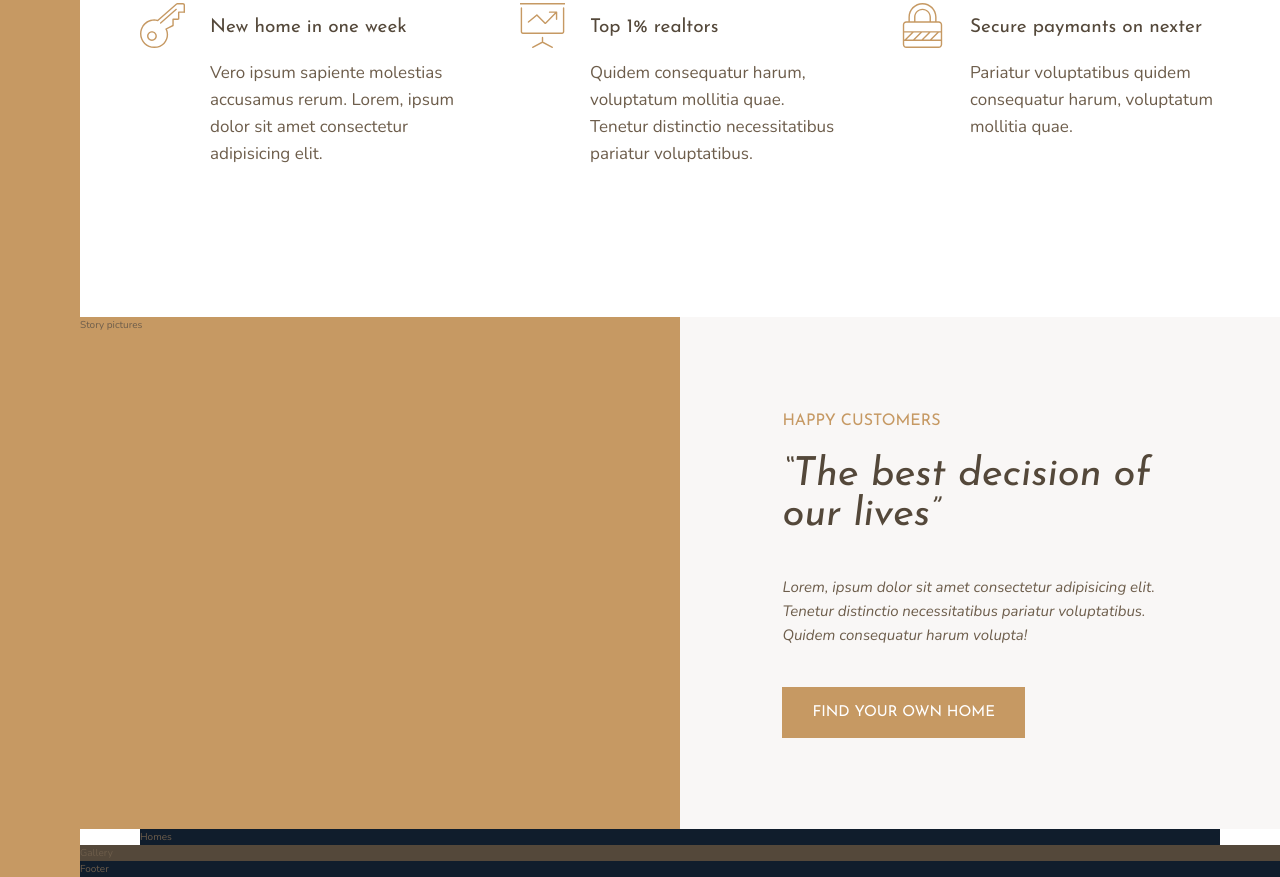
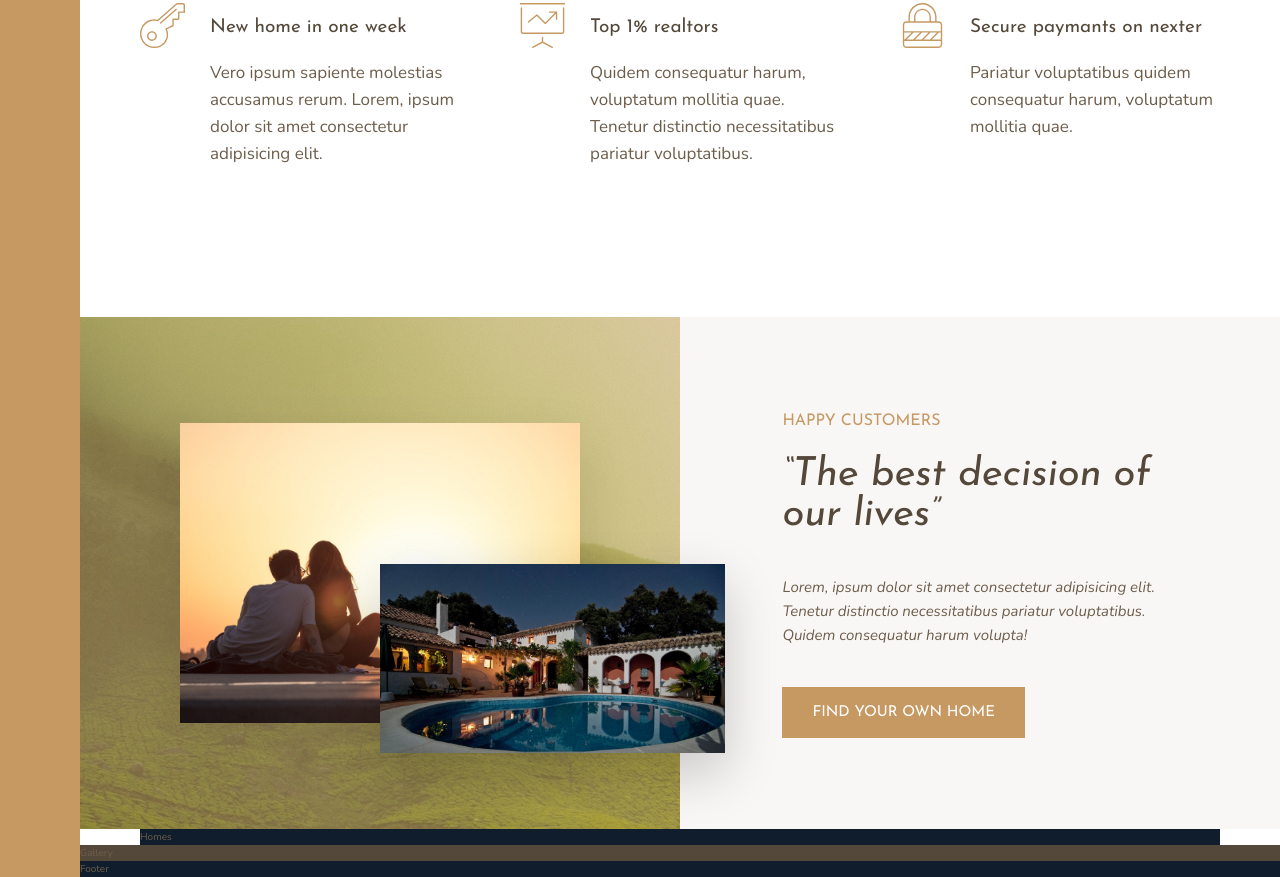
Before and after one commit to monika-lenartowicz/nexter, a website: page index.html in a window 1280 px wide. Shown: the part 991-1868 px from the top of the page. Drawn offline with nearby package versions, Linux system fonts and the light colour scheme.

Commit message:
added images to story pictures in html and style for it

```diff
--- a/index.html
+++ b/index.html
@@ -87,7 +87,8 @@
     </section>
 
     <div class="story__pictures">
-        Story pictures
+        <img class="story__image--1" src="/img/story-1.jpeg" alt="Couple with new house"></img>
+        <img class="story__image--2" src="/img/story-2.jpeg" alt="New house"></img>
     </div>
 
     <div class="story__content">
--- a/sass/_story.scss
+++ b/sass/_story.scss
@@ -2,6 +2,27 @@
 	&__pictures {
 		background-color: $color-primary;
 		grid-column: full-start / column-end 4;
+		background-image: linear-gradient(rgba($color-primary, 0.5), rgba($color-primary, 0.5)), url(../img/back.jpg);
+
+		display: grid;
+		grid-template-columns: repeat(6, 1fr);
+		grid-template-rows: repeat(6, 1fr);
+		align-items: center;
+	}
+
+	&__image--1 {
+		width: 100%;
+		grid-row: 2 / 6;
+		grid-column: 2 / 6;
+		box-shadow: 0 2rem 5rem rgba(#000, 0.1);
+	}
+
+	&__image--2 {
+		width: 115%;
+		grid-column: 4 / 7;
+		grid-row: 4 / 6;
+		z-index: 20;
+		box-shadow: 0 2rem 5rem rgba(#000, 0.2);
 	}
 
 	&__content {
```
Also changed, not shown: css/style.css, 1 other file.
